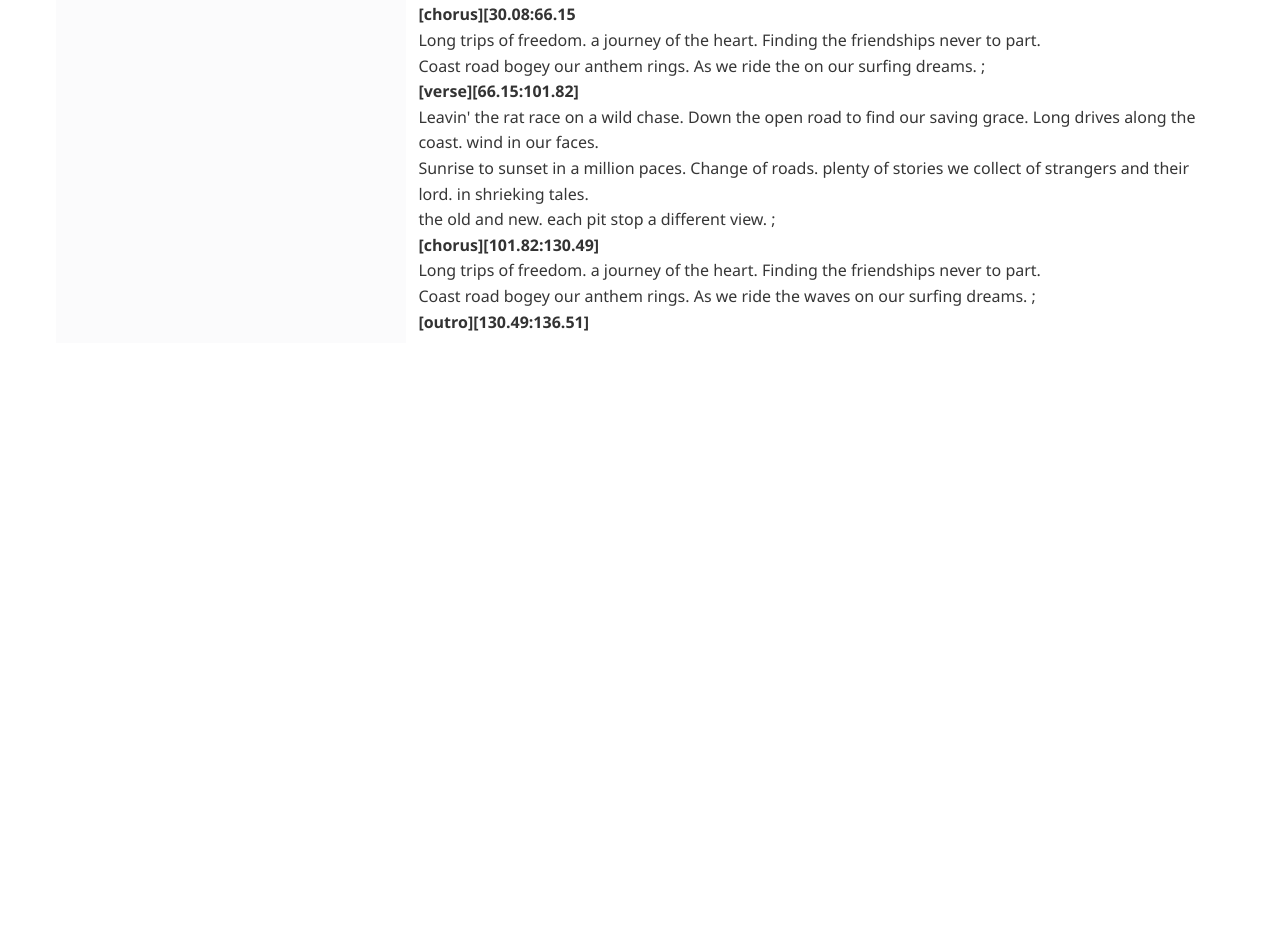
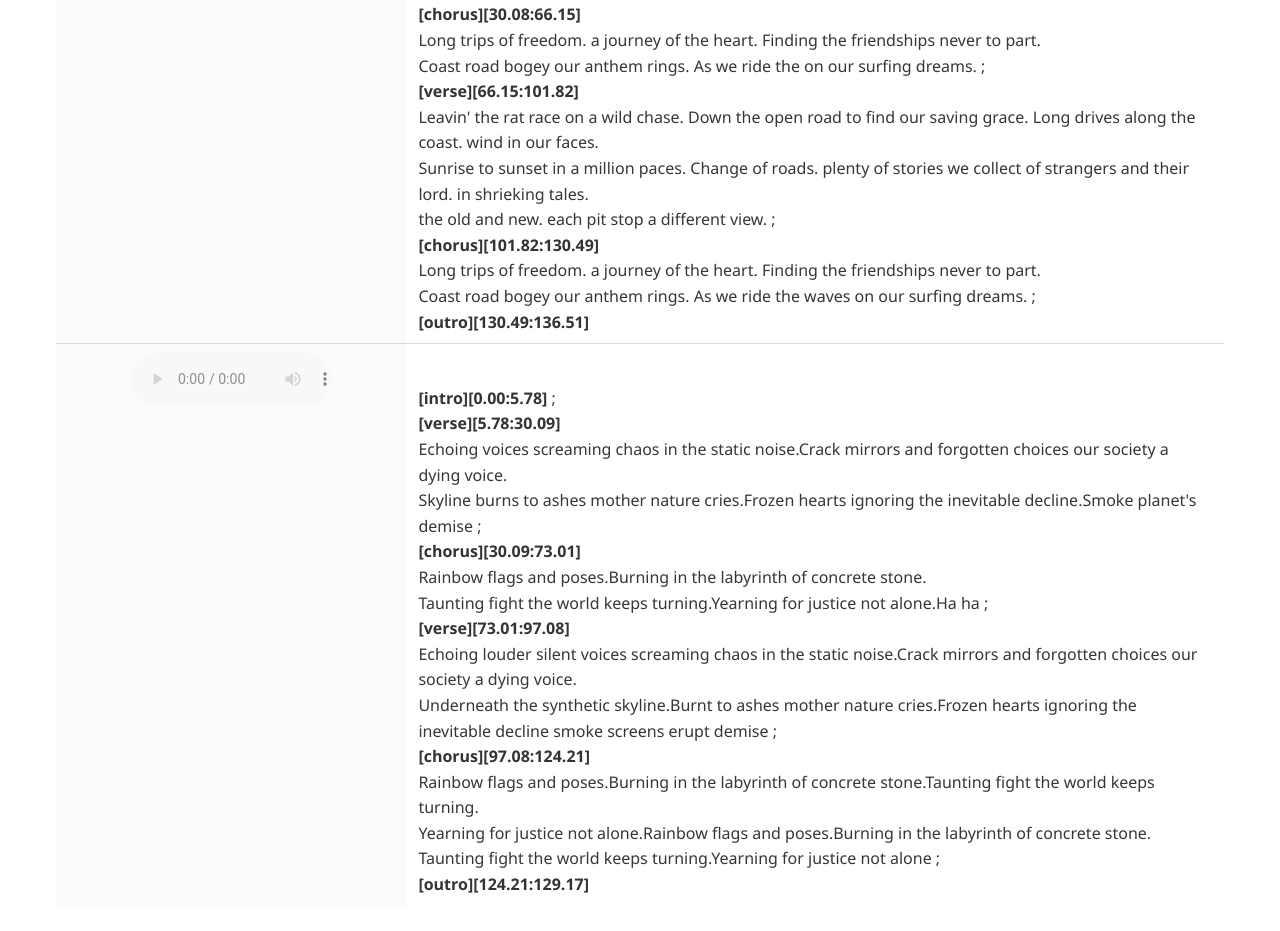
Before and after one commit to song-prep/demo, a plain HTML site: page index.html in a window 1280 px wide. Shown: the part 2156-3087 px from the top of the page. Before the commit the page ends 2563 px from the top, so only its background shows below. Drawn offline with nearby package versions, Linux system fonts and the light colour scheme; a script that the page names is missing; some icons are missing; a web font is replaced by a local one.

Commit message:
upload audios

```diff
--- a/index.html
+++ b/index.html
@@ -358,7 +358,7 @@
             Leavin' the rat race on a wild chase. Down the open road to find our saving grace Long drives along the coast wind in our faces.
             Sunrise to sunset in a million paces. Change of roads on plenty towards Stories we collect of strangers and their louring and tricky tales.
             the old and new. each pit stop a different view. ;
-            <span class="lyrics-section">[chorus][30.08:66.15</span>
+            <span class="lyrics-section">[chorus][30.08:66.15]</span>
             Long trips of freedom. a journey of the heart. Finding the friendships never to part.
             Coast road bogey our anthem rings. As we ride the on our surfing dreams. ;
             <span class="lyrics-section">[verse][66.15:101.82]</span>
@@ -372,6 +372,34 @@
           </div>
         </td>
       </tr>
+
+      <tr>
+        <td width="30%" class="audio-compare" style="text-align: center;">
+          <audio controls="">
+            <source src="static/audios/zhen/12_雷鬼_s0.flac" type="audio/wav">
+          </audio>
+        </td>
+        <td width="70%" style="text-align: left;">
+          <div class="lyrics-content">
+            <span class="lyrics-section">[intro][0.00:5.78]</span> ;
+            <span class="lyrics-section">[verse][5.78:30.09]</span>
+            Echoing voices screaming chaos in the static noise.Crack mirrors and forgotten choices our society a dying voice.
+            Skyline burns to ashes mother nature cries.Frozen hearts ignoring the inevitable decline.Smoke planet's demise ;
+            <span class="lyrics-section">[chorus][30.09:73.01]</span>
+            Rainbow flags and poses.Burning in the labyrinth of concrete stone.
+            Taunting fight the world keeps turning.Yearning for justice not alone.Ha ha ;
+            <span class="lyrics-section">[verse][73.01:97.08]</span>
+            Echoing louder silent voices screaming chaos in the static noise.Crack mirrors and forgotten choices our society a dying voice.
+            Underneath the synthetic skyline.Burnt to ashes mother nature cries.Frozen hearts ignoring the inevitable decline smoke screens erupt demise ;
+            <span class="lyrics-section">[chorus][97.08:124.21]</span>
+            Rainbow flags and poses.Burning in the labyrinth of concrete stone.Taunting fight the world keeps turning.
+            Yearning for justice not alone.Rainbow flags and poses.Burning in the labyrinth of concrete stone.
+            Taunting fight the world keeps turning.Yearning for justice not alone ;
+            <span class="lyrics-section">[outro][124.21:129.17]</span>
+          </div>
+        </td>
+      </tr>
+
       </table>
 
   </div>
```
